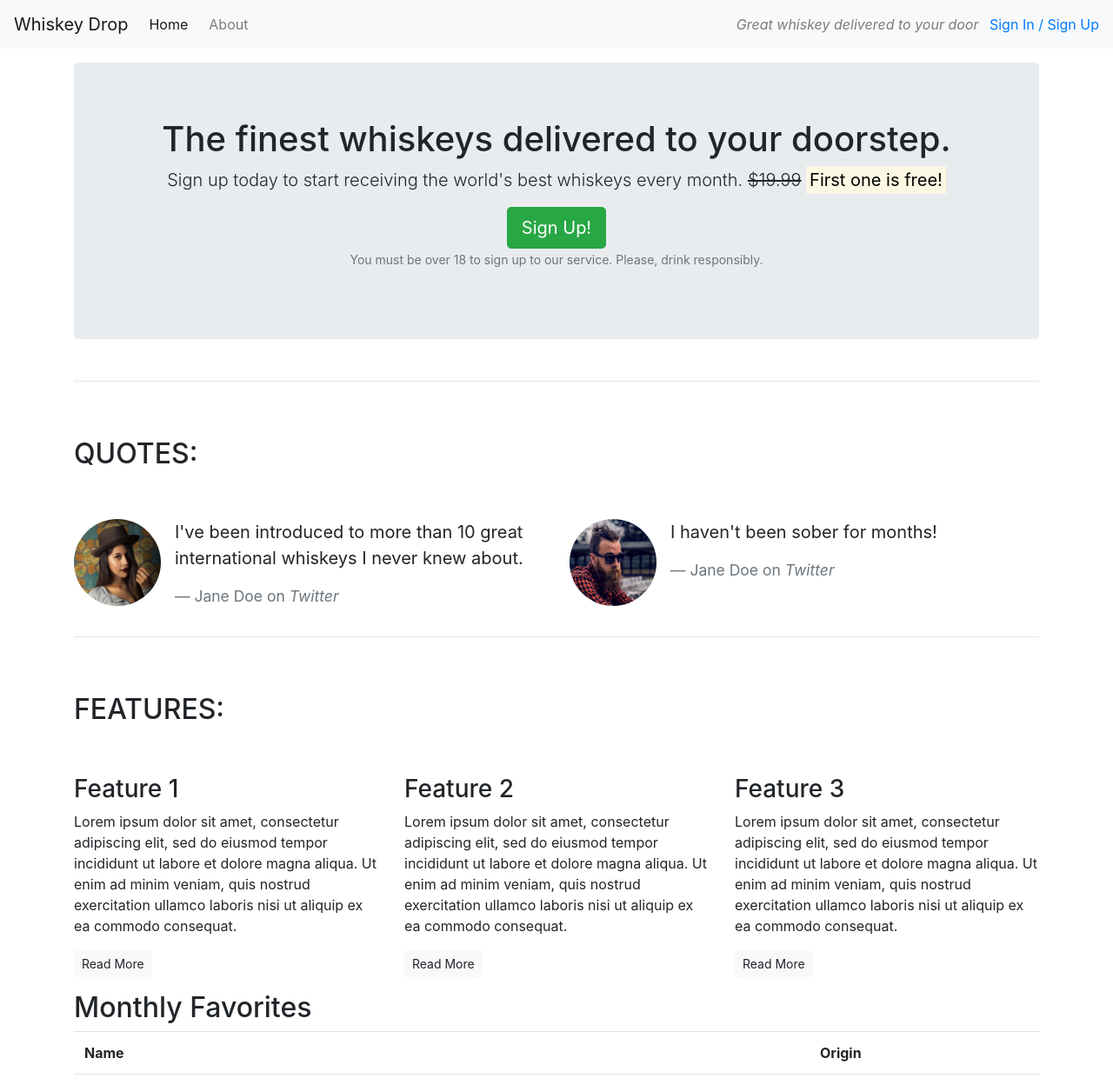
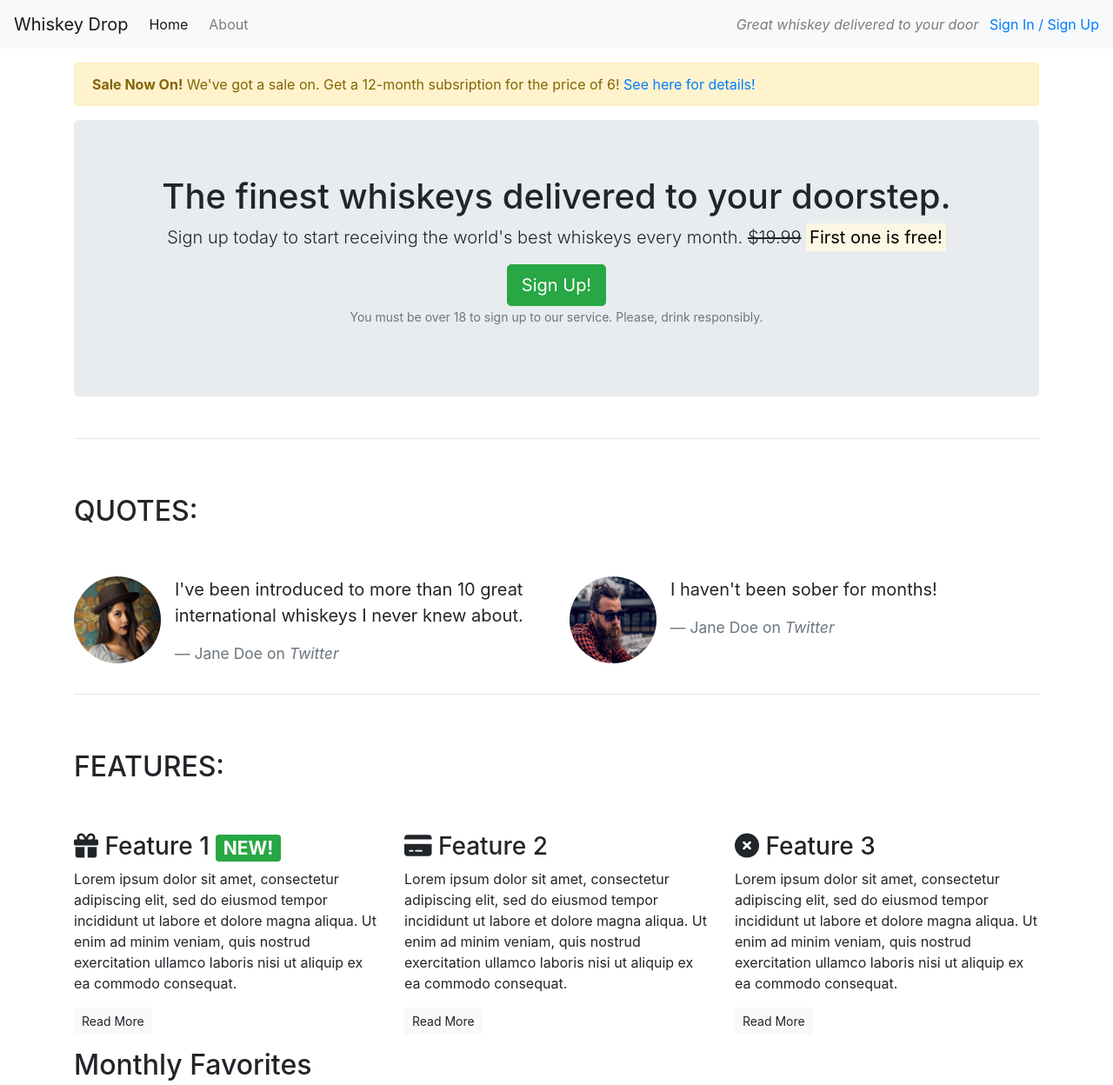
Before and after one commit to Charlie-Lambino-Worthington/Bootstrap_learning_space, a plain HTML site: page index.html in a window 1280 px wide. Shown: the top 1248 px of the page at 87% size. Drawn offline with nearby package versions, Linux system fonts and the light colour scheme; files whose address does not match are found by name.

Commit message:
style: add icons to features section for larger screens and add alert for sale on larger screens

```diff
--- a/index.html
+++ b/index.html
@@ -7,6 +7,7 @@
     <script src="https://cdn.jsdelivr.net/npm/jquery@3.5.1/dist/jquery.slim.min.js" integrity="sha384-DfXdz2htPH0lsSSs5nCTpuj/zy4C+OGpamoFVy38MVBnE+IbbVYUew+OrCXaRkfj" crossorigin="anonymous"></script>
 <script src="https://cdn.jsdelivr.net/npm/bootstrap@4.6.2/dist/js/bootstrap.bundle.min.js" integrity="sha384-Fy6S3B9q64WdZWQUiU+q4/2Lc9npb8tCaSX9FK7E8HnRr0Jz8D6OP9dO5Vg3Q9ct" crossorigin="anonymous"></script>
 <link rel="stylesheet" href="https://cdn.jsdelivr.net/npm/bootstrap@4.6.2/dist/css/bootstrap.min.css" integrity="sha384-xOolHFLEh07PJGoPkLv1IbcEPTNtaed2xpHsD9ESMhqIYd0nLMwNLD69Npy4HI+N" crossorigin="anonymous">
+<script src="https://kit.fontawesome.com/29ef0a5efd.js" crossorigin="anonymous"></script>
 </head>
 <body>
     <nav class="navbar navbar-light bg-light navbar-expand-sm">
@@ -23,6 +24,13 @@
         </div>
     </nav>
     <article class="container mt-3">
+        <div class="row d-none d-sm-block">
+            <div class="col-12">
+                <div class="alert alert-warning">
+                    <strong>Sale Now On!</strong> We've got a sale on. Get a 12-month subsription for the price of 6! <a href="">See here for details!</a>
+                </div>
+            </div>
+        </div>
         <!-- Callout -->
     <div class="row">
         <div class="col-12">
@@ -89,21 +97,21 @@
         <div class="row">
             <div class="col-12 col-md-6 col-lg-4">
                 <div class="feature">
-                    <h3>Feature 1</h3>
+                    <h3><i class="fa-solid fa-gift d-none d-sm-inline"></i> Feature 1 <span class="badge badge-success">NEW!</span></h3>
                     <p>Lorem ipsum dolor sit amet, consectetur adipiscing elit, sed do eiusmod tempor incididunt ut labore et dolore magna aliqua. Ut enim ad minim veniam, quis nostrud exercitation ullamco laboris nisi ut aliquip ex ea commodo consequat.</p>
                     <p><a class="btn btn-sm btn-light" href="">Read More</a></p>
                 </div>
             </div>
             <div class="col-12 col-md-6 col-lg-4">
                 <div class="feature">
-                    <h3>Feature 2</h3>
+                    <h3><i class="fa-solid fa-credit-card d-none d-sm-inline"></i> Feature 2</h3>
                     <p>Lorem ipsum dolor sit amet, consectetur adipiscing elit, sed do eiusmod tempor incididunt ut labore et dolore magna aliqua. Ut enim ad minim veniam, quis nostrud exercitation ullamco laboris nisi ut aliquip ex ea commodo consequat.</p>
                     <p><a class="btn btn-sm btn-light" href="">Read More</a></p>
                 </div>
             </div>
             <div class="col-12 d-md-none d-lg-block col-lg-4">
                 <div class="feature">
-                    <h3>Feature 3</h3>
+                    <h3><i class="fa-solid fa-circle-xmark d-none d-sm-inline"></i> Feature 3</h3>
                     <p>Lorem ipsum dolor sit amet, consectetur adipiscing elit, sed do eiusmod tempor incididunt ut labore et dolore magna aliqua. Ut enim ad minim veniam, quis nostrud exercitation ullamco laboris nisi ut aliquip ex ea commodo consequat.</p>
                     <p><a class="btn btn-sm btn-light" href="">Read More</a></p>
                 </div>
```
